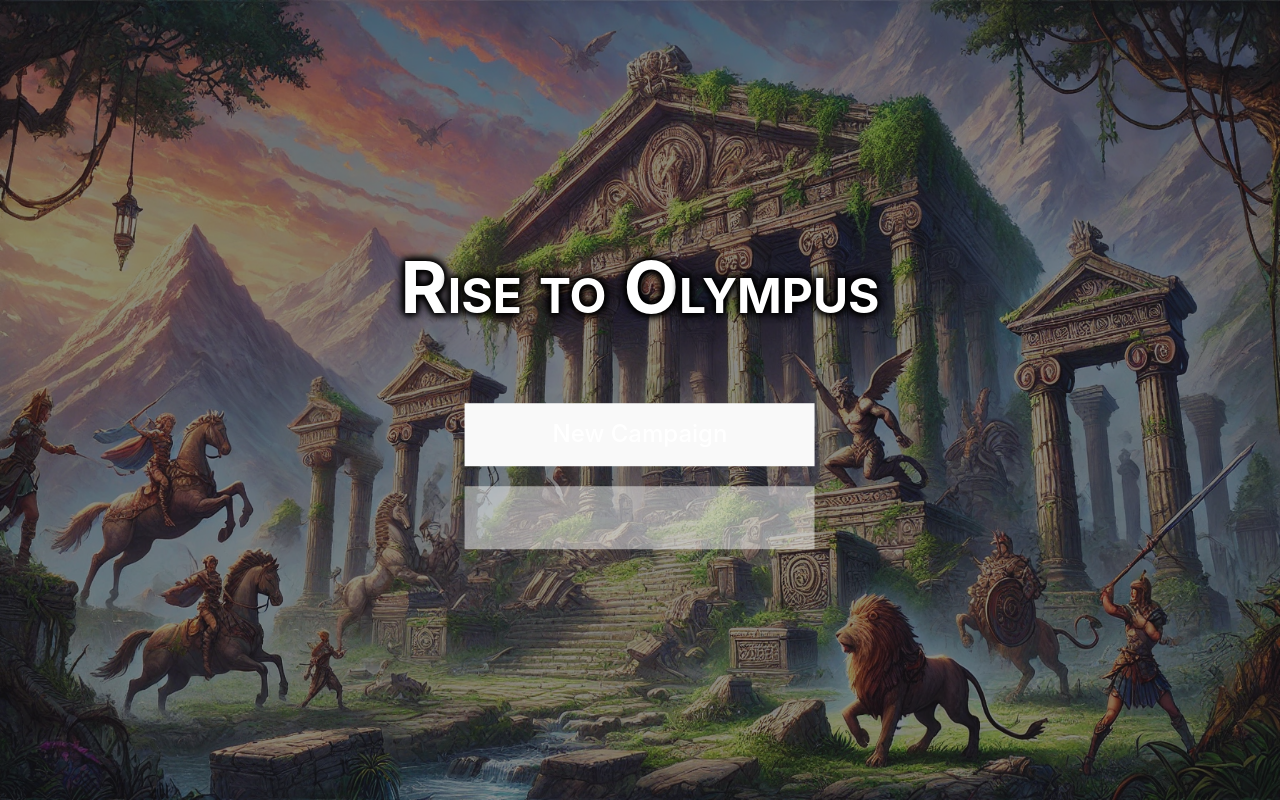
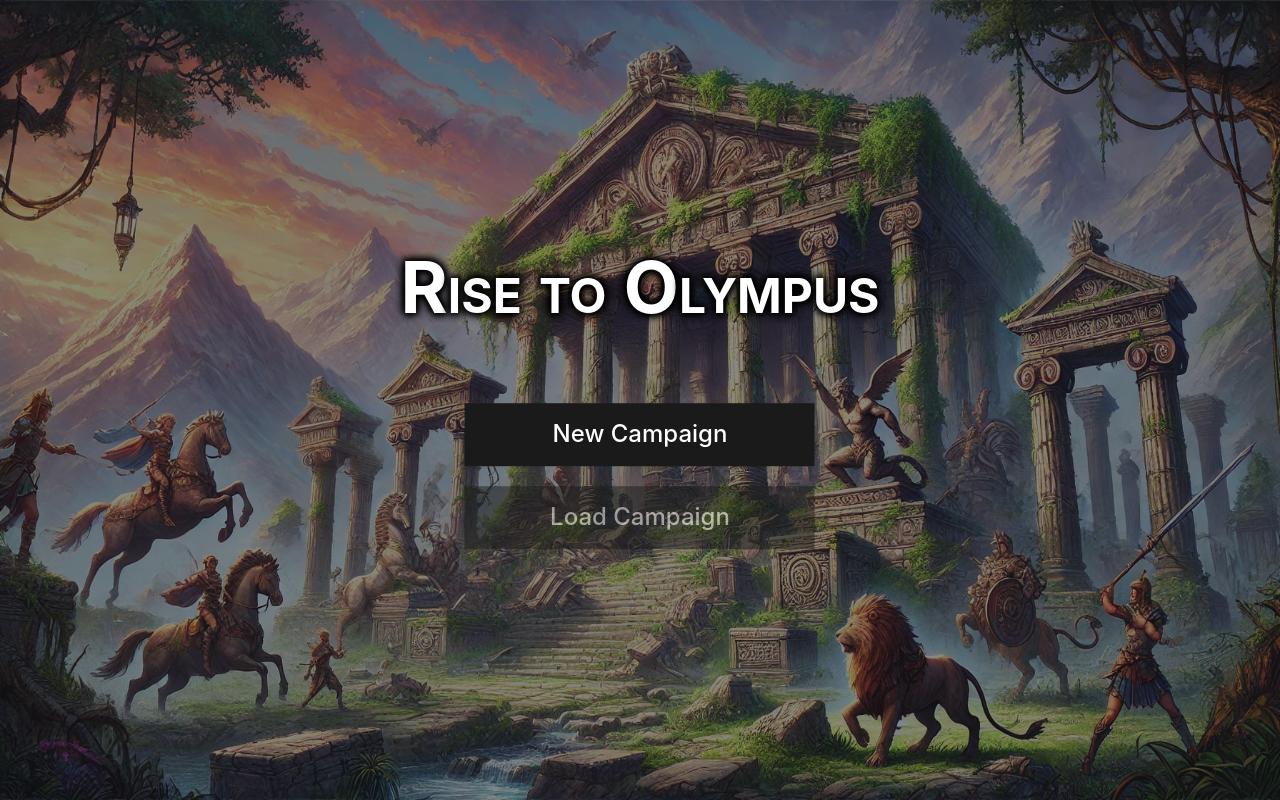
Before and after one commit to codetrifecta/rise-to-olympus, a React (Vite) app: page / in a window 1280 px wide. Built offline with nearby package versions, Linux system fonts and the light colour scheme; a web font is replaced by a local one.

Commit message:
Disable light mode preference which sets background colors to white

```diff
--- a/src/index.css
+++ b/src/index.css
@@ -16,7 +16,7 @@
   line-height: 1.5;
   font-weight: 400;
 
-  color-scheme: light dark;
+  /* color-scheme: light dark; */
   color: rgba(255, 255, 255, 0.87);
   background-color: #242424;
 
@@ -122,14 +122,14 @@ button {
 
 @media (prefers-color-scheme: light) {
   :root {
-    color: #213547;
-    background-color: #ffffff;
+    /* color: #213547; */
+    /* background-color: #ffffff; */
   }
   a:hover {
-    color: #747bff;
+    /* color: #747bff; */
   }
   button {
-    background-color: #f9f9f9;
+    /* background-color: #f9f9f9; */
   }
 }
 
```
